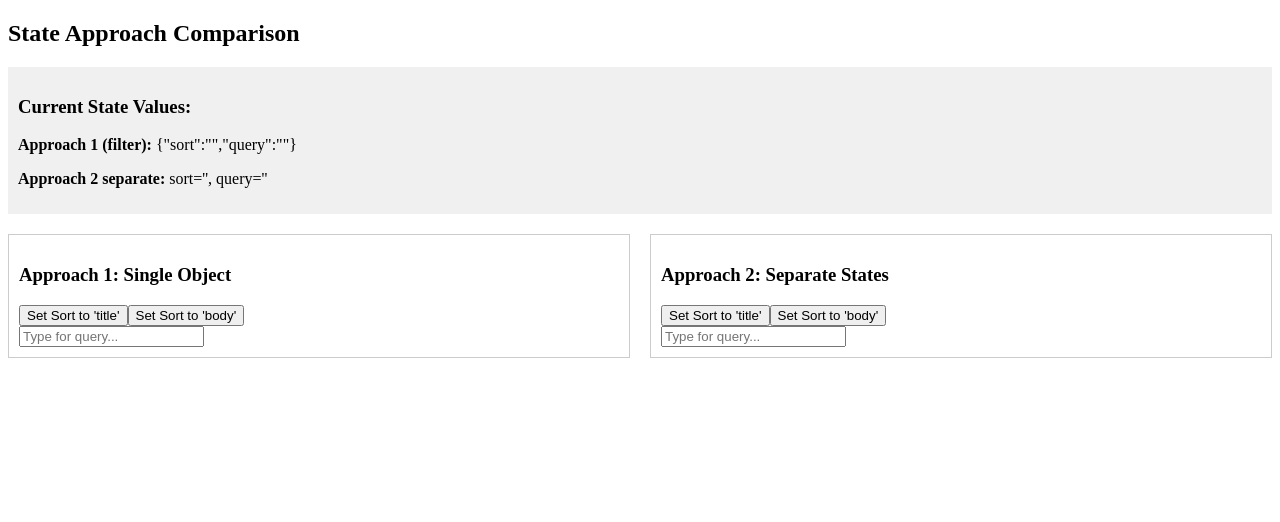
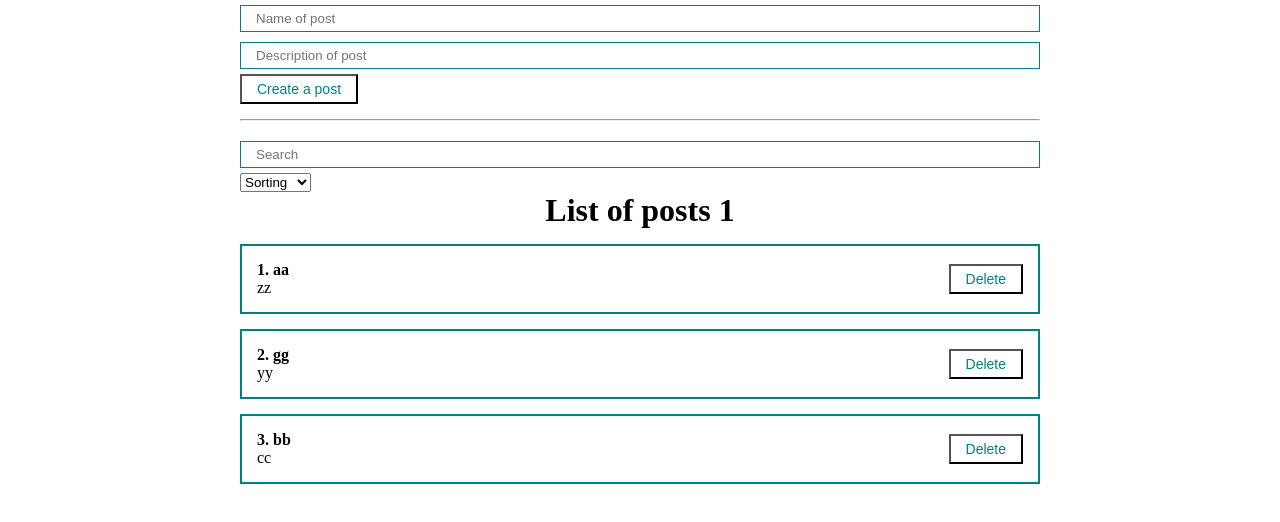
Before and after one commit to AndreyChim/react-fund-course, a React (Create React App) app: page / in a window 1280 px wide. Shown: the top 522 px of the page. Built offline with nearby package versions, Linux system fonts and the light colour scheme.

Commit message:
Test differences

```diff
--- a/src/App.js
+++ b/src/App.js
@@ -1,92 +1,77 @@
-import React, { useMemo, useState } from "react";
+import React, { useMemo, useRef, useState } from "react";
+import Counter from "./components/Counter";
+import ClassCounter from "./components/ClassCounter";
+import './styles/App.css'
+import PostItem from "./components/PostItem";
+import PostList from "./components/PostList";
+import MyButton from "./components/UI/button/MyButton";
+import MyInput from "./components/UI/input/MyInput";
+import PostForm from "./components/PostForm";
+import MySelect from "./components/UI/select/MySelect";
 import PostFilter from "./components/PostFilter";
 
 function App() {
-  const posts = [
+  const [posts, setPosts] = useState([
     { id: 1, title: 'aa', body: 'zz'},
     { id: 2, title: 'gg', body: 'yy'},
     { id: 3, title: 'bb', body: 'cc'}
-  ]
+  ])
+  // const [selectedSort, setSelectedSort] = useState('')
+  // const [searchQuery, setSearchQuery] = useState('')
 
-  // APPROACH 1: Single object state
+  // const sortedPosts = useMemo(() => {
+  //   console.log('THE sortedPosts FUNCTION HAS BEEN EXECUTED')
+  //   if(selectedSort) {
+  //     return [...posts].sort((a, b) => a[selectedSort].localeCompare(b[selectedSort]))
+  //   }
+  //   return posts
+  // },    [selectedSort, posts])
+
   const [filter, setFilter] = useState({sort: '', query: ''})
 
-  // APPROACH 2: Separate states
-  const [selectedSort, setSelectedSort] = useState('')
-  const [query, setQuery] = useState('')
+  const sortedPosts = useMemo(() => {
+    console.log('THE sortedPosts FUNCTION HAS BEEN EXECUTED')
+    if(filter.sort) {
+      return [...posts].sort((a, b) => a[filter.sort].localeCompare(b[filter.sort]))
+    }
+    return posts
+  },    [filter.sort, posts])
 
-  // Function to demonstrate both approaches
-  const logBothApproaches = (action, newSort, newQuery) => {
-    console.log(`\n=== ${action} ===`);
-    console.log('APPROACH 1 (Single Object):', {filter, newFilter: {sort: newSort, query: newQuery}});
-    console.log('APPROACH 2 (Separate):', {selectedSort, newSort, query, newQuery});
-  };
+  const sortedAndSearchedPosts = useMemo(() => {
+      return sortedPosts.filter(post => post.title.toLowerCase().includes(filter.query.toLowerCase()))
+  }, [filter.query, sortedPosts])
 
-  // Demo: Change sort (simulate dropdown selection)
-  const handleSortChange = (sortValue) => {
-    logBothApproaches('CHANGING SORT', sortValue, query);
+  const createPost = (newPost) => {
+    setPosts([...posts, newPost])
 
-    // Approach 1 update
-    setFilter({...filter, sort: sortValue});
+  }
 
-    // Approach 2 update
-    setSelectedSort(sortValue);
-  };
+  const removePost = (post) => {
+    setPosts(posts.filter(p => p.id !==post.id))
+  }
 
-  // Demo: Change query (simulate typing)
-  const handleQueryChange = (queryValue) => {
-    logBothApproaches('CHANGING QUERY', selectedSort, queryValue);
-
-    // Approach 1 update
-    setFilter({...filter, query: queryValue});
-
-    // Approach 2 update
-    setQuery(queryValue);
-  };
+  // const sortPosts = (sort) => {
+  //     setSelectedSort(sort)
+  //     console.log('sort:', sort)
+  // }
 
   return (
-    <div>
-      <h2>State Approach Comparison</h2>
+    <div className="App">
+      <PostForm create={createPost}/>
+      <hr style={{margin: '15px 0'}}/>
+      <PostFilter
+          filter={filter}
+          setFilter={setFilter}
+      />
+      {sortedAndSearchedPosts.length
+          ?
+          <PostList remove={removePost} posts={sortedAndSearchedPosts} title="List of posts 1"/>
+          :
+          <h1 style={{textAlign: "center"}}>
+              No posts found!
+          </h1>
+      }
 
-      <div style={{margin: '20px 0', padding: '10px', background: '#f0f0f0'}}>
-        <h3>Current State Values:</h3>
-        <p><strong>Approach 1 (filter):</strong> {JSON.stringify(filter)}</p>
-        <p><strong>Approach 2 separate:</strong> sort='{selectedSort}', query='{query}'</p>
-      </div>
-
-      <div style={{display: 'flex', gap: '20px'}}>
-        <div style={{flex: 1, padding: '10px', border: '1px solid #ccc'}}>
-          <h3>Approach 1: Single Object</h3>
-          <button onClick={() => handleSortChange('title')}>
-            Set Sort to 'title'
-          </button>
-          <button onClick={() => handleSortChange('body')}>
-            Set Sort to 'body'
-          </button>
-          <br/>
-          <input
-            value={filter.query}
-            onChange={(e) => handleQueryChange(e.target.value)}
-            placeholder="Type for query..."
-          />
-        </div>
-
-        <div style={{flex: 1, padding: '10px', border: '1px solid #ccc'}}>
-          <h3>Approach 2: Separate States</h3>
-          <button onClick={() => setSelectedSort('title')}>
-            Set Sort to 'title'
-          </button>
-          <button onClick={() => setSelectedSort('body')}>
-            Set Sort to 'body'
-          </button>
-          <br/>
-          <input
-            value={query}
-            onChange={(e) => setQuery(e.target.value)}
-            placeholder="Type for query..."
-          />
-        </div>
-      </div>
     </div>
   );
 }
```
Also changed, not shown: src/App_test2.js (added, +94 -0 lines).
